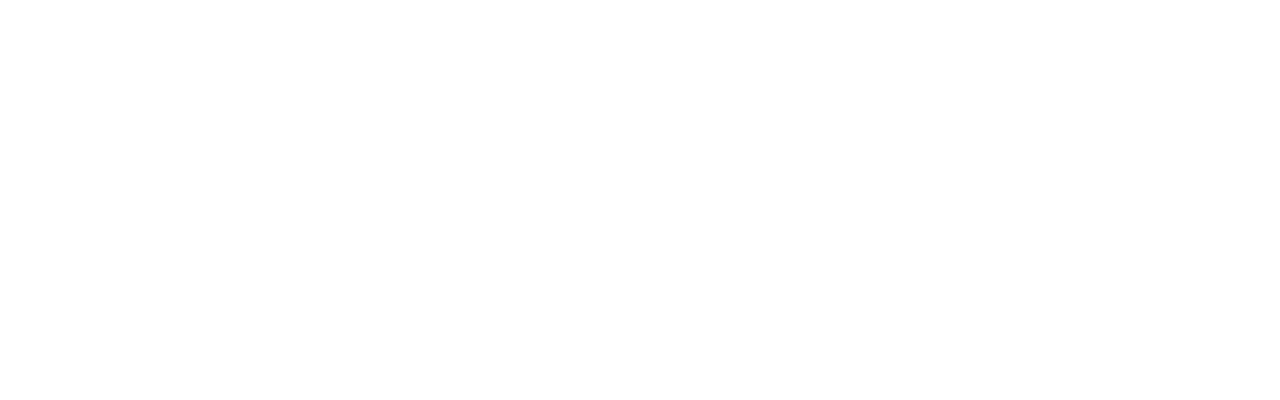
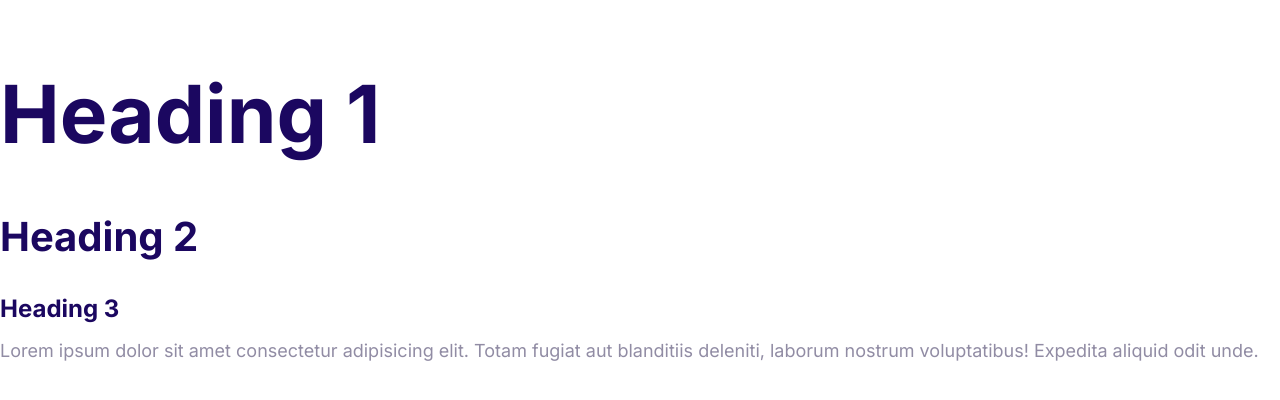
Before and after one commit to az1380/Moshify, a plain HTML site: page index.html in a window 1280 px wide. Drawn offline with Linux system fonts and the light colour scheme.

Commit message:
added the styles for fonts.

```diff
--- a/css/styles.css
+++ b/css/styles.css
@@ -1,8 +1,56 @@
- :root {
+:root {
   --color-primary: #2584ff;
   --color-secondary: #00d9ff;
   --color-accet: #ff3400;
-  --color-headings:#1b0760;
-  --color-body:#918ca4;
+  --color-headings: #1b0760;
+  --color-body: #918ca4;
+}
 
+html {
+  font-size: 62.5%;
 }
+
+body {
+  font-family: inter, Arial, Helvetica, sans-serif;
+  font-size: 2.4rem;
+  line-height: 1.5;
+  color: var(--color-body);
+}
+
+h1,
+h2,
+h3 {
+  color: var(--color-headings);
+  margin-bottom: 1rem;
+}
+
+h1 {
+  font-size: 7rem;
+}
+
+h2 {
+  font-size: 4rem;
+}
+
+h3 {
+  font-size: 3rem;
+}
+
+p {
+  margin-top: 0;
+}
+
+@media screen and (min-width: 1024px) {
+  body {
+    font-size: 1.8rem;
+  }
+  h1 {
+    font-size: 8rem;
+  }
+  h2 {
+    font-size: 4rem;
+  }
+  h3 {
+    font-size: 2.4rem;
+  }
+}
--- a/index.html
+++ b/index.html
@@ -4,6 +4,10 @@
 <head>
     <meta charset="UTF-8">
     <meta name="viewport" content="width=device-width, initial-scale=1.0">
+    <link rel="preconnect" href="https://fonts.googleapis.com">
+    <link rel="preconnect" href="https://fonts.gstatic.com" crossorigin>
+    <link href="https://fonts.googleapis.com/css2?family=Inter:wght@400;700&family=Poppins:wght@300&display=swap"
+        rel="stylesheet">
     <link rel="stylesheet" href="css/normalize.css">
     <link rel="stylesheet" href="css/styles.css">
 
@@ -11,7 +15,10 @@
 </head>
 
 <body>
-
+    <h1>Heading 1</h1>
+    <h2>Heading 2</h2>
+    <h3>Heading 3</h3>
+    <p>Lorem ipsum dolor sit amet consectetur adipisicing elit. Totam fugiat aut blanditiis deleniti, laborum nostrum voluptatibus! Expedita aliquid odit unde.</p>
 </body>
 
 </html>
```
